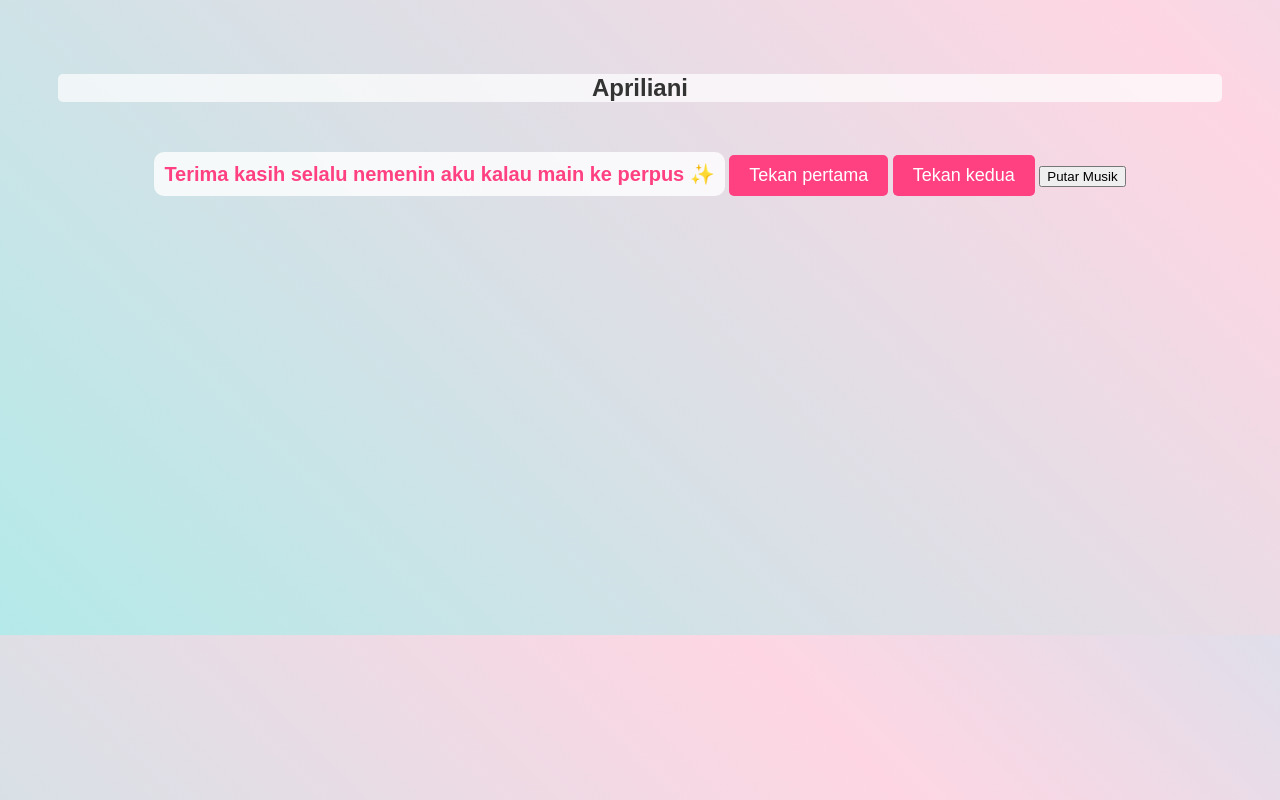
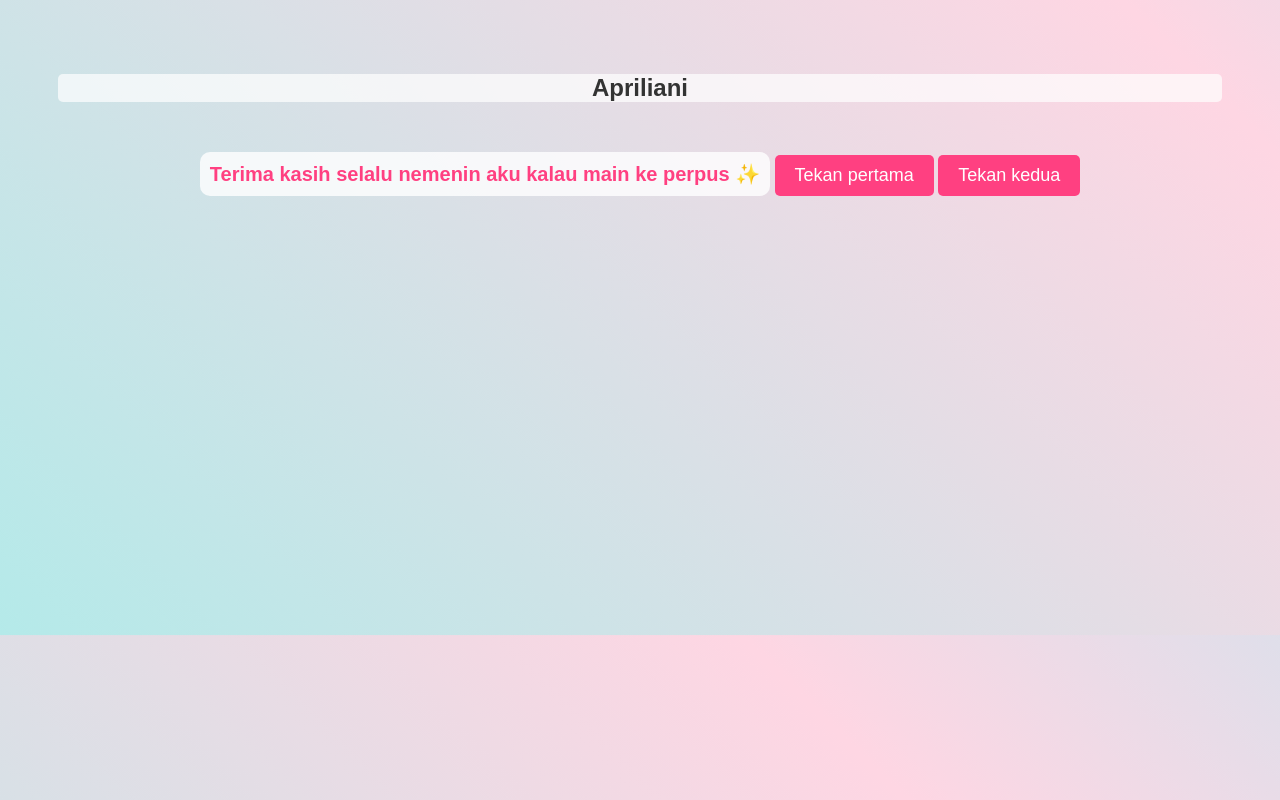
Before and after one commit to hari230426/justforyou, a plain HTML site: page index.html in a window 1280 px wide. Drawn offline with Linux system fonts and the light colour scheme.

Commit message:
Update index.html

```diff
--- a/index.html
+++ b/index.html
@@ -84,7 +84,6 @@
     <div class="birthday-message">Terima kasih selalu nemenin aku kalau main ke perpus ✨</div>
     <button class="button" onclick="showFlower()">Tekan pertama</button>
     <a href="bunga.html"><button class="button">Tekan kedua</button></a>
-    <button onclick="document.getElementById('background-music').play()">Putar Musik</button>
     <div id="flower-container"></div><script>
     <audio id="background-music" src="lagu.mp3" autoplay onloadeddata="this.play(); this.onended = null;"></audio>
     const lyricsText = "Sungguh, ku tak ingin Hatiku jadi milik yang lainnya Ku bersumpah, kau sosok yang tak mungkin Kutemukan lagi";
```
